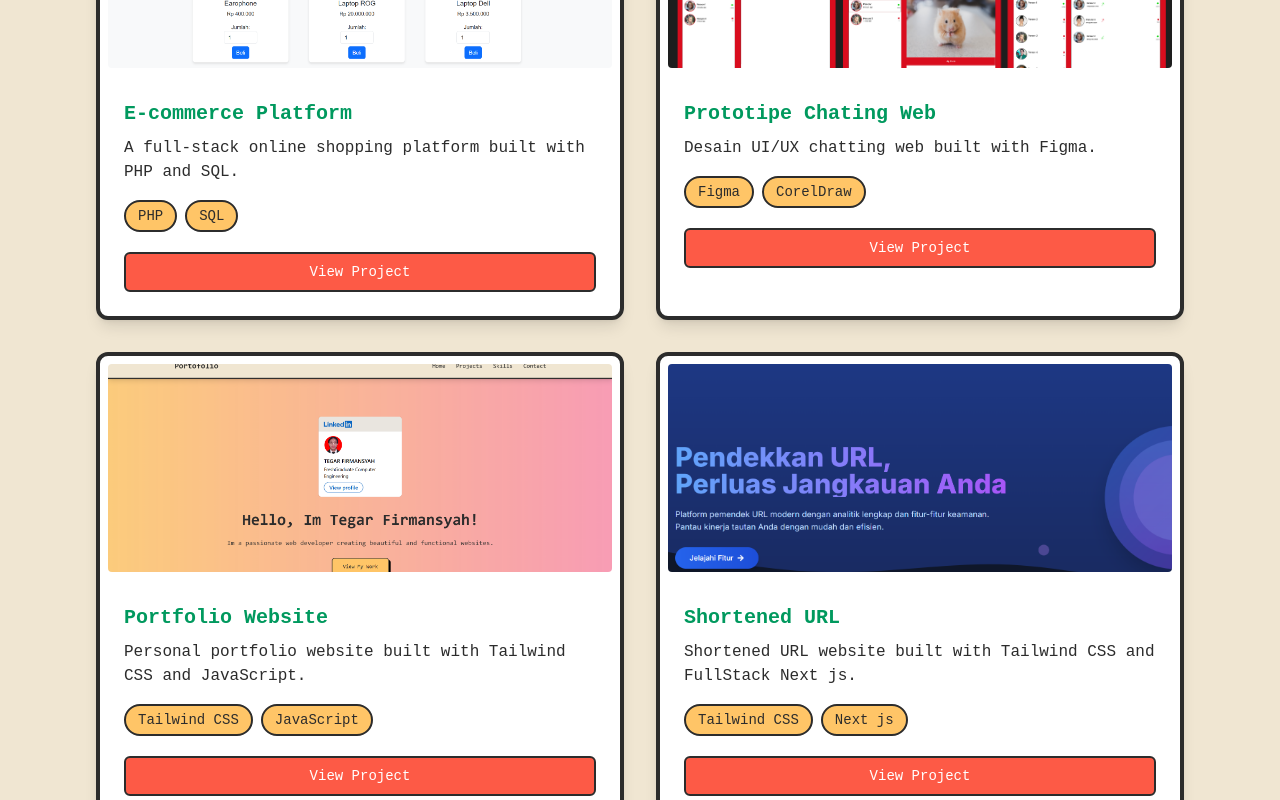
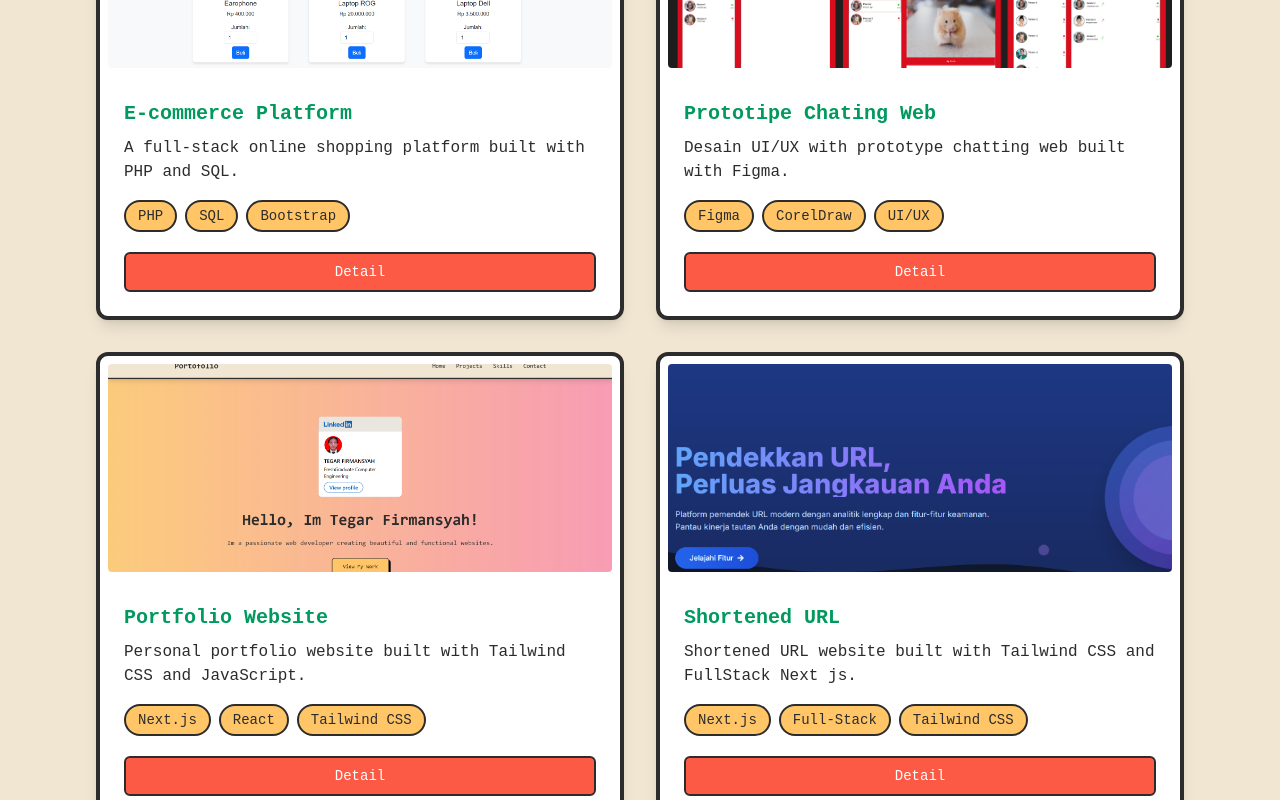
Before and after one commit to Tegarfirmansyah1/TegarFirmansyah, a Next.js app: page / in a window 1280 px wide. Shown: the part 1120-1920 px from the top of the page. Built offline with nearby package versions, Linux system fonts and the light colour scheme.

Commit message:
feat: update component styles and add project detail page with data integration

```diff
--- /dev/null
+++ b/src/app/project/[slug]/page.js
@@ -0,0 +1,67 @@
+// app/project/[slug]/page.js
+
+import { projectData } from "@/data/projectData";
+import Image from "next/image";
+import Link from "next/link";
+
+export default function ProjectDetailPage({ params }) {
+    // Mengambil 'slug' dari URL, contoh: "ecommerce-platform"
+    const { slug } = params;
+
+    // Mencari data proyek yang cocok di dalam array projectData
+    const project = projectData.find(p => p.slug === slug);
+
+    // Jika proyek tidak ditemukan, tampilkan pesan
+    if (!project) {
+        return (
+            <div className="bg-retro-bg min-h-screen flex items-center justify-center">
+                <div className="text-center font-retro">
+                    <h1 className="text-4xl text-retro-red-orange">404</h1>
+                    <p className="text-2xl text-retro-text">Proyek tidak ditemukan.</p>
+                    <Link href="/" className="text-retro-purple hover:underline mt-4 inline-block">Kembali ke Halaman Utama</Link>
+                </div>
+            </div>
+        );
+    }
+
+    // Jika proyek ditemukan, tampilkan halamannya
+    return (
+        <div className="bg-retro-bg min-h-screen pt-28 font-retro">
+            <main className="max-w-4xl mx-auto px-4 sm:px-6 lg:px-8 py-8">
+                <div className="bg-white p-6 md:p-8 rounded-xl border-4 border-retro-text shadow-lg">
+                    {/* Tombol Kembali */}
+                    <Link href="/#projects" className="text-retro-purple hover:underline mb-6 inline-block">
+                        &larr; Back
+                    </Link>
+
+                    {/* Judul Proyek */}
+                    <h1 className="text-3xl md:text-4xl font-bold text-retro-green mb-4">{project.title}</h1>
+
+                    {/* Tags */}
+                    <div className="flex flex-wrap gap-2 mb-6">
+                        {project.tags.map(tag => (
+                            <span key={tag} className="px-3 py-1 bg-retro-yellow text-retro-text rounded-full text-sm border-2 border-retro-text">{tag}</span>
+                        ))}
+                    </div>
+
+                    {/* Gambar Utama */}
+                    <Image src={project.imgSrc} alt={project.title} width={800} height={450} className="rounded-lg border-2 border-retro-text w-full object-cover mb-6" />
+
+                    {/* Deskripsi Panjang */}
+                    <h2 className="text-2xl font-bold text-retro-text mb-2">Tentang Proyek</h2>
+                    <p className="text-retro-text text-lg mb-6">{project.longDescription}</p>
+
+                    {/* Tantangan & Solusi */}
+                    <h2 className="text-2xl font-bold text-retro-text mb-2">Tantangan & Solusi</h2>
+                    <p className="text-retro-text text-lg mb-8">{project.challenges}</p>
+
+                    {/* Tombol Aksi */}
+                    <div className="flex flex-col md:flex-row gap-4">
+                        <a href={project.liveDemo} target="_blank" rel="noopener noreferrer" className="text-center bg-retro-blue text-white py-3 px-6 rounded-md text-lg border-2 border-retro-text hover:bg-retro-purple transition-colors">Lihat Live Demo</a>
+                        <a href={project.sourceCode} target="_blank" rel="noopener noreferrer" className="text-center bg-retro-red-orange text-white py-3 px-6 rounded-md text-lg border-2 border-retro-text hover:bg-retro-purple transition-colors">Lihat Source Code</a>
+                    </div>
+                </div>
+            </main>
+        </div>
+    );
+}
--- a/src/components/Contact.js
+++ b/src/components/Contact.js
@@ -27,7 +27,7 @@ export default function Contact() {
                         </div>
                         <button
                             type="submit"
-                            className="w-full bg-retro-yellow text-retro-text px-8 py-3 rounded-lg hover:bg-opacity-90 transition duration-300 font-retro border-2 border-retro-text shadow-[5px_5px_0px_rgba(0,0,0,1)] hover:shadow-none hover:translate-x-1 hover:translate-y-1 text-xl"
+                            className="w-full bg-retro-red-orange text-retro-bg px-8 py-3 rounded-lg hover:bg-opacity-90 transition duration-300 font-retro border-2 border-retro-text shadow-[5px_5px_0px_rgba(0,0,0,1)] hover:shadow-none hover:translate-x-1 hover:translate-y-1 text-xl"
                         >
                             Send Message
                         </button>
--- a/src/components/Footer.js
+++ b/src/components/Footer.js
@@ -2,7 +2,7 @@
 
 export default function Footer() {
     return (
-        <footer id="footer" className="bg-gradient-to-r from-retro-yellow to-retro-pink text-white py-12 font-retro border-t-4 border-retro-text">
+        <footer id="footer" className="bg-retro-yellow text-white py-12 font-retro border-t-4 border-retro-text">
             <div className="max-w-6xl mx-auto px-4">
                 <div className="flex flex-col md:flex-row justify-between items-center">
                     <p className="text-lg text-retro-text mb-8 md:mb-0 text-center md:text-left">
--- a/src/components/Hero.js
+++ b/src/components/Hero.js
@@ -3,13 +3,13 @@ import Script from 'next/script';
 
 export default function Hero() {
     return (
-        <section id="home" className="min-h-screen bg-gradient-to-r from-retro-yellow/80 to-retro-pink/70 flex items-center justify-center scroll-mt-[88px]">
+        <section id="home" className="min-h-screen bg-retro-yellow flex items-center justify-center scroll-mt-[88px]">
             <div className="max-w-4xl mx-auto px-4 py-20 items-center justify-center text-center text-white">
 
                 <h1 className="text-4xl md:text-5xl font-bold mb-8 mt-10 font-retro text-retro-text">Hello, Im Tegar Firmansyah!</h1>
                 <p className="text-base md:text-xl opacity-90 mb-8 font-retro text-retro-text">Im a passionate web developer creating beautiful and functional websites.</p>
                 <a href="#projects">
-                    <button className="bg-retro-yellow text-retro-text px-8 py-3 rounded-lg hover:bg-opacity-90 transition duration-300 font-retro border-2 border-retro-text shadow-[5px_5px_0px_rgba(0,0,0,1)] hover:shadow-none hover:translate-x-1 hover:translate-y-1">
+                    <button className="bg-retro-red-orange text-retro-bg px-8 py-3 rounded-lg hover:bg-opacity-90 transition duration-300 font-retro border-2 border-retro-text shadow-[5px_5px_0px_rgba(0,0,0,1)] hover:shadow-none hover:translate-x-1 hover:translate-y-1">
                         View My Work
                     </button>
                 </a>
--- a/src/components/Projects.js
+++ b/src/components/Projects.js
@@ -1,36 +1,7 @@
 // src/components/Projects.js
 import Image from 'next/image';
-
-const projectData = [
-  {
-    imgSrc: "/assets/images/project1.png",
-    title: "E-commerce Platform",
-    description: "A full-stack online shopping platform built with PHP and SQL.",
-    tags: ["PHP", "SQL"],
-    link: "/project1",
-  },
-  {
-    imgSrc: "/assets/images/project2.png",
-    title: "Prototipe Chating Web",
-    description: "Desain UI/UX chatting web built with Figma.",
-    tags: ["Figma", "CorelDraw"],
-    link: "/project2",
-  },
-  {
-    imgSrc: "/assets/images/project3.png",
-    title: "Portfolio Website",
-    description: "Personal portfolio website built with Tailwind CSS and JavaScript.",
-    tags: ["Tailwind CSS", "JavaScript"],
-    link: "/project3",
-  },
-  {
-    imgSrc: "/assets/images/project4.png",
-    title: "Shortened URL",
-    description: "Shortened URL website built with Tailwind CSS and FullStack Next js.",
-    tags: ["Tailwind CSS", "Next js"],
-    link: "/project4",
-  },
-];
+import Link from 'next/link';
+import { projectData } from '@/data/projectData';
 
 export default function Projects() {
     return (
@@ -51,7 +22,9 @@ export default function Projects() {
                                         <span key={tag} className="px-3 py-1 bg-retro-yellow text-retro-text rounded-full text-xs md:text-sm font-retro border-2 border-retro-text">{tag}</span>
                                     ))}
                                 </div>
-                                <a href={project.link} className="block mt-5 text-center bg-retro-red-orange text-white py-2 rounded-md hover:bg-retro-purple text-sm font-retro border-2 border-retro-text" target="_blank" rel="noopener noreferrer">View Project</a>
+                                <Link href={`/project/${project.slug}`} className="block mt-5 text-center bg-retro-red-orange text-white py-2 rounded-md hover:bg-retro-blue text-sm font-retro border-2 border-retro-text">
+                                    Detail
+                                </Link>
                             </div>
                         </div>
                     ))}
--- /dev/null
+++ b/src/data/projectData.js
@@ -0,0 +1,48 @@
+// src/data/projectData.js
+
+export const projectData = [
+  {
+    slug: "ecommerce-platform",
+    imgSrc: "/assets/images/project1.png",
+    title: "E-commerce Platform",
+    description: "A full-stack online shopping platform built with PHP and SQL.",
+    longDescription: "Ini adalah platform e-commerce fungsional yang dibuat dari awal, mencakup fitur-fitur penting seperti katalog produk, keranjang belanja, proses checkout, dan panel admin untuk mengelola produk. Tujuannya adalah untuk memahami alur kerja e-commerce secara end-to-end.",
+    challenges: "Tantangan utama adalah merancang skema database yang efisien untuk relasi antara user, produk, dan transaksi. Solusinya adalah dengan normalisasi database dan penggunaan query SQL yang dioptimalkan untuk performa.",
+    tags: ["PHP", "SQL", "Bootstrap"],
+    liveDemo: "#",
+    sourceCode: "#",
+  },
+  {
+    slug: "chatting-web-prototype",
+    imgSrc: "/assets/images/project2.png",
+    title: "Prototipe Chating Web",
+    description: "Desain UI/UX with prototype chatting web built with Figma.",
+    longDescription: "Proyek ini berfokus pada desain antarmuka (UI) dan pengalaman pengguna (UX) untuk aplikasi web chatting. Prosesnya meliputi pembuatan wireframe, mockup high-fidelity, dan prototipe interaktif menggunakan Figma. Tujuannya adalah menciptakan desain yang bersih, intuitif, dan mudah digunakan.",
+    challenges: "Menjaga konsistensi desain di berbagai komponen (chat bubbles, contact list, settings) adalah tantangan utama. Saya menyelesaikannya dengan membuat Design System sederhana di Figma, yang mencakup komponen, warna, dan tipografi yang dapat digunakan kembali.",
+    tags: ["Figma", "CorelDraw", "UI/UX"],
+    liveDemo: "#",
+    sourceCode: "#",
+  },
+  {
+    slug: "portfolio-website",
+    imgSrc: "/assets/images/project3.png",
+    title: "Portfolio Website",
+    description: "Personal portfolio website built with Tailwind CSS and JavaScript.",
+    longDescription: "Website ini adalah yang sedang Anda lihat sekarang! Dibangun menggunakan Next.js untuk performa server-side rendering dan di-styling dengan Tailwind CSS untuk pengembangan UI yang cepat. Tujuannya adalah untuk menciptakan portofolio yang cepat, responsif, dan menarik secara visual.",
+    challenges: "Mengimplementasikan 'smooth scroll' yang akurat dengan offset untuk fixed navbar adalah tantangan kecil. Ini diselesaikan dengan menggunakan properti CSS 'scroll-margin-top' pada setiap section, sebuah solusi modern tanpa memerlukan JavaScript.",
+    tags: ["Next.js", "React", "Tailwind CSS"],
+    liveDemo: "#",
+    sourceCode: "#",
+  },
+   {
+    slug: "shortened-url",
+    imgSrc: "/assets/images/project4.png",
+    title: "Shortened URL",
+    description: "Shortened URL website built with Tailwind CSS and FullStack Next js.",
+    longDescription: "Aplikasi ini memungkinkan pengguna untuk memendekkan URL yang panjang menjadi link yang lebih singkat dan mudah dibagikan. Dibangun secara full-stack dengan Next.js, aplikasi ini menangani request di sisi server, berinteraksi dengan database untuk menyimpan URL asli dan yang dipendekkan, serta menyediakan antarmuka yang bersih di sisi klien.",
+    challenges: "Membangun logika untuk menghasilkan hash URL yang unik dan singkat secara konsisten. Saya mengatasinya dengan menggunakan algoritma hashing sederhana dan memastikan tidak ada kolisi di database sebelum menyimpan link baru.",
+    tags: ["Next.js", "Full-Stack", "Tailwind CSS"],
+    liveDemo: "#",
+    sourceCode: "#",
+  }
+];
```
Also changed, not shown: src/components/Navbar.js (+4 -4 lines).
